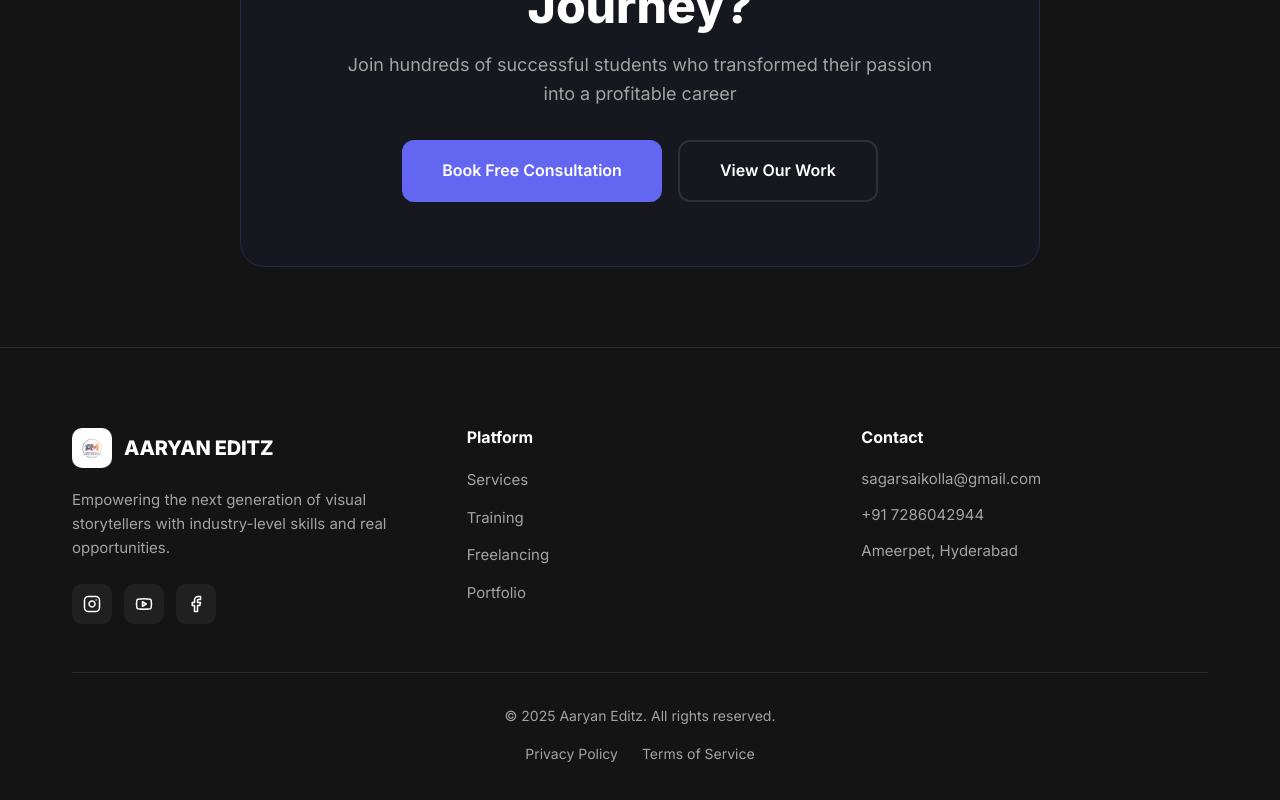
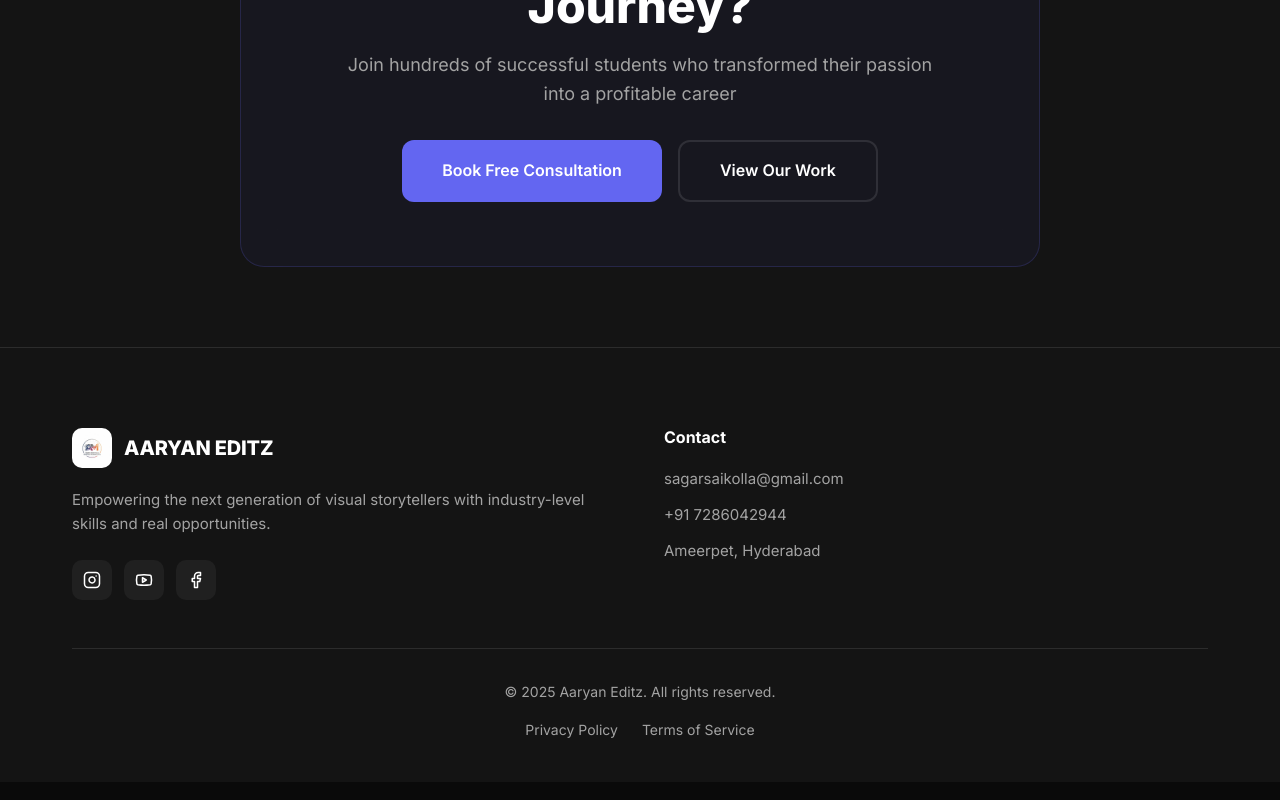
Before and after one commit to blanks247/aaryan-editz-website, a React (Vite) app: page / in a window 1280 px wide. Shown: the part 3520-4320 px from the top of the page. Built offline with nearby package versions, Linux system fonts and the light colour scheme.

Commit message:
Remove Platform section from footer

```diff
--- a/src/App.tsx
+++ b/src/App.tsx
@@ -77,27 +77,7 @@ const Footer: React.FC = () => (
           </div>
         </div>
 
-        {/* Quick Links */}
-        <div>
-          <h4 style={{ fontSize: '1rem', fontWeight: '700', marginBottom: '20px' }}>Platform</h4>
-          <ul style={{ display: 'flex', flexDirection: 'column', gap: '12px' }}>
-            {[
-              { name: 'Services', href: '/services' },
-              { name: 'Training', href: '/training' },
-              { name: 'Freelancing', href: '/freelancing' },
-              { name: 'Portfolio', href: '/portfolio' }
-            ].map((link, i) => (
-              <li key={i}>
-                <a href={link.href} style={{ fontSize: '0.9375rem', color: 'var(--text-secondary)', transition: 'color 0.2s' }}
-                  onMouseEnter={(e) => e.currentTarget.style.color = 'var(--primary)'}
-                  onMouseLeave={(e) => e.currentTarget.style.color = 'var(--text-secondary)'}
-                >
-                  {link.name}
-                </a>
-              </li>
-            ))}
-          </ul>
-        </div>
+
 
         {/* Contact Info */}
         <div>
```
